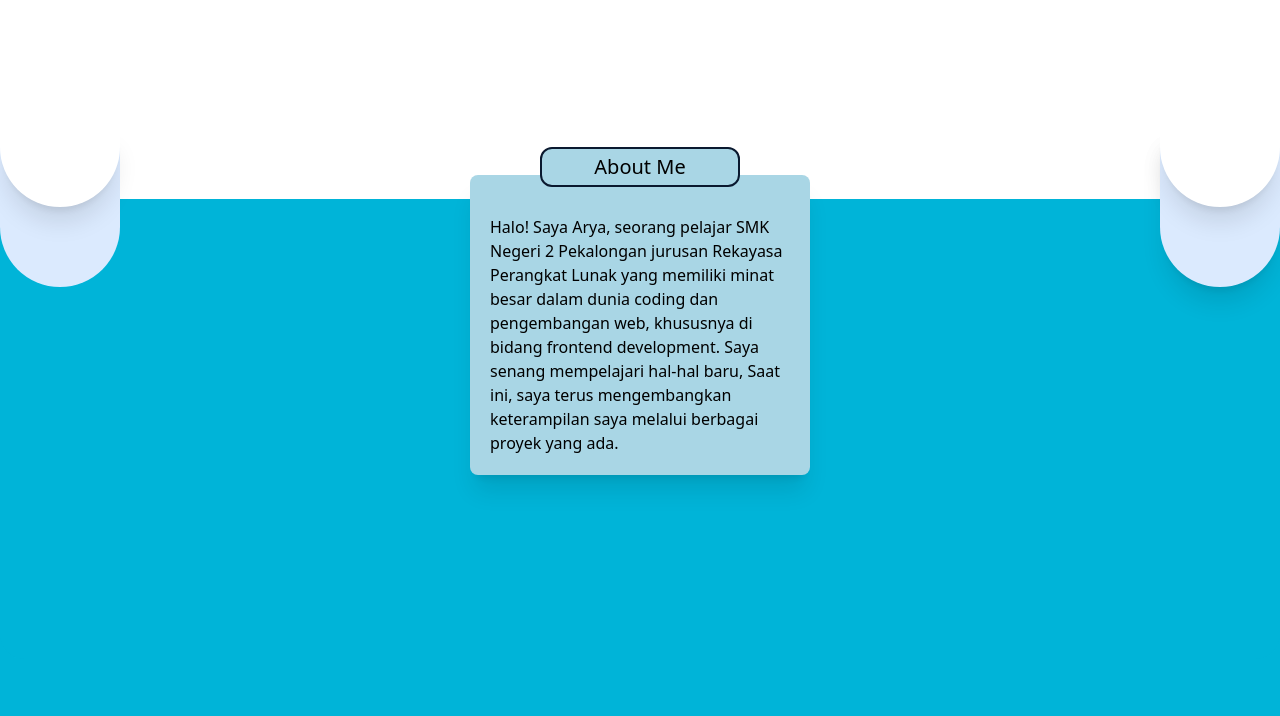
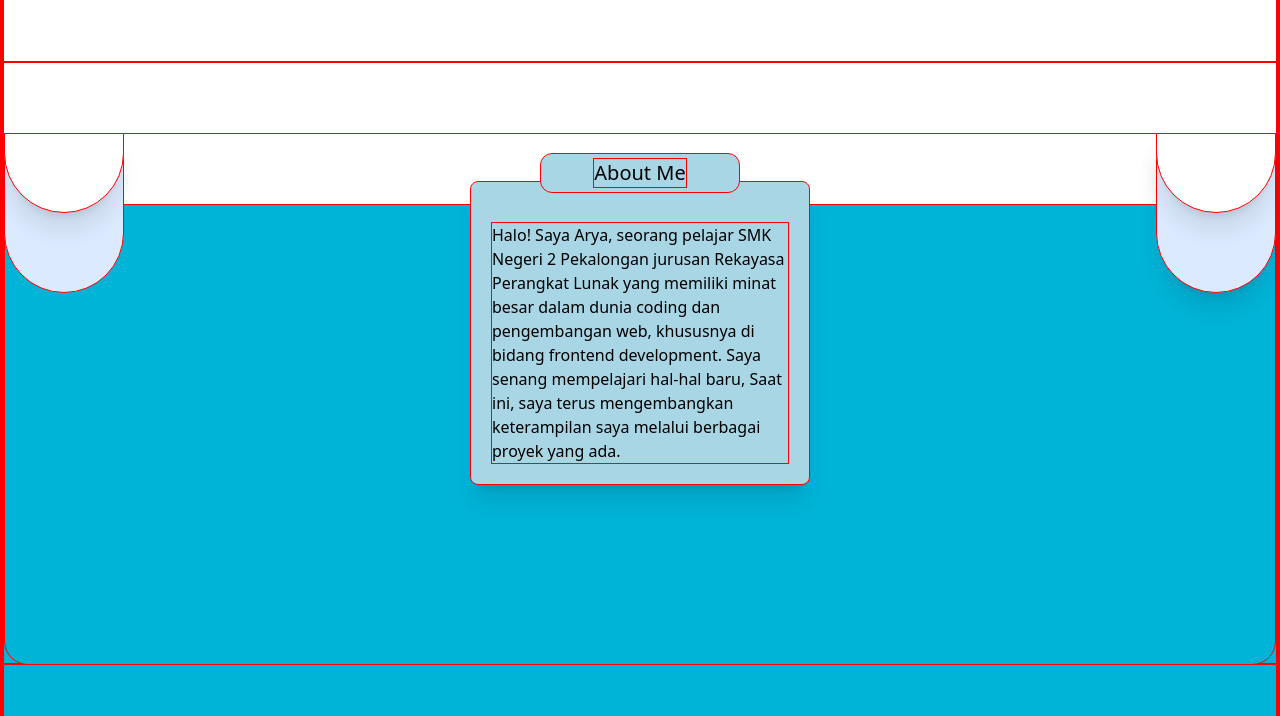
Before and after one commit to Aryaa-ds/portofolio-, a plain HTML site: page index.html in a window 1280 px wide. Shown: the part 421-1137 px from the top of the page. Drawn offline with nearby package versions, Linux system fonts and the light colour scheme.

Commit message:
Update index.html

```diff
--- a/index.html
+++ b/index.html
@@ -13,7 +13,7 @@
 
       }
       *{
-        /* border: red solid 1px; */
+        border: red solid 1px;
       }
     </style>
   </head>
```
